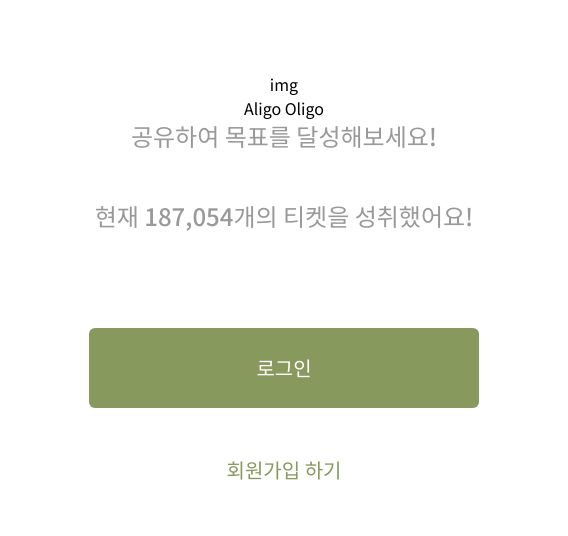
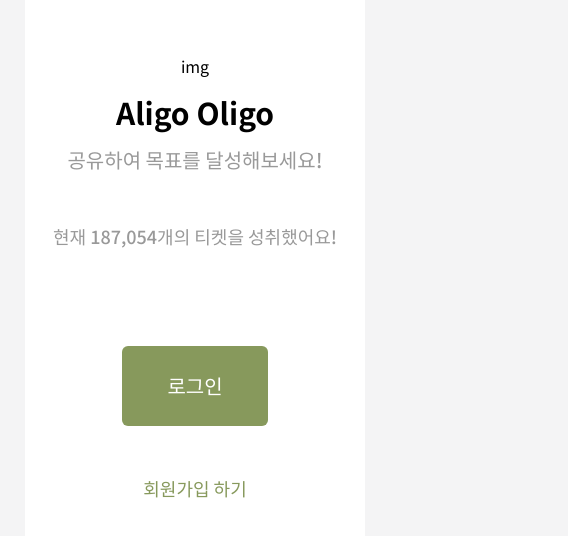
Before and after one commit to aligo-ligo/seed-moa, a React (Vite) app: page / in a window 390 px wide. Shown: the part 144-680 px from the top of the page, 568 px wide, since content can reach past the window. Built offline with nearby package versions, Linux system fonts and the light colour scheme.

Commit message:
Design : 모바일 디바이스 고려한 UI

```diff
--- a/src/App.tsx
+++ b/src/App.tsx
@@ -24,7 +24,7 @@ function App() {
 	return (
 		<>
 			<QueryClientProvider client={queryClient}>
-				<main className="w-desktop mx-auto bg-white min-h-full'">
+				<main className="phone:w-phone desktop:w-desktop mx-auto bg-white min-h-full'">
 					<RouterProvider router={router} />
 				</main>
 				<ReactQueryDevtools />
--- a/src/pages/landingPage.tsx
+++ b/src/pages/landingPage.tsx
@@ -5,12 +5,14 @@ const LandingPage = () => {
 		<section className="flex flex-col items-center justify-center h-screen px-6 py-10 overflow-hidden">
 			<div className="flex flex-col items-center justify-center">
 				<h1>img</h1>
-				<h1>Aligo Oligo</h1>
-				<h2 className="text-2xl font-medium text-gray mb-12">
+				<h1 className="text-3xl desktop:text-4xl font-bold mt-4 mb-4">
+					Aligo Oligo
+				</h1>
+				<h2 className="text-xl desktop:text-2xl font-medium text-gray mb-12 ">
 					공유하여 목표를 달성해보세요!
 				</h2>
 			</div>
-			<p className="text-2xl font-medium text-gray mb-24">
+			<p className="text-lg desktop:text-2xl font-medium text-gray mb-24 ">
 				현재 187,054개의 티켓을 성취했어요!
 			</p>
 
@@ -19,12 +21,12 @@ const LandingPage = () => {
 					to="signin"
 					className="w-full h-full flex items-center justify-center"
 				>
-					<button className="w-9/12 h-20 bg-main rounded-md text-xl text-white mx-auto mb-12">
+					<button className="text-lg w-1/2 h-16 desktop:w-9/12 h-20 bg-main rounded-md text-xl text-white mx-auto mb-12 ">
 						로그인
 					</button>
 				</Link>
 
-				<button className="text-xl text-main">
+				<button className="text-lg desktop:text-xl text-main ">
 					<Link to="signup">회원가입 하기</Link>
 				</button>
 			</div>
--- a/tailwind.config.js
+++ b/tailwind.config.js
@@ -39,9 +39,10 @@ export default {
 			},
 			screens: {
 				phone: "340px",
-				desktop: "550px",
+				desktop: "568px",
 			},
 			width: {
+				phone: "340px",
 				desktop: "568px",
 			},
 		},
```
